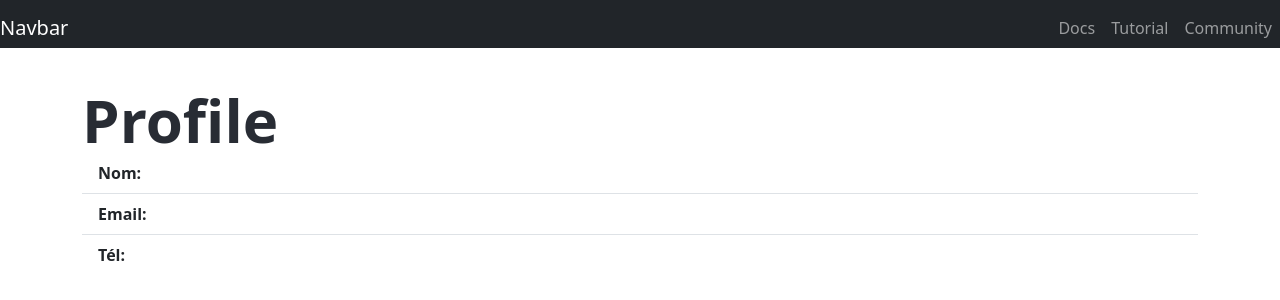
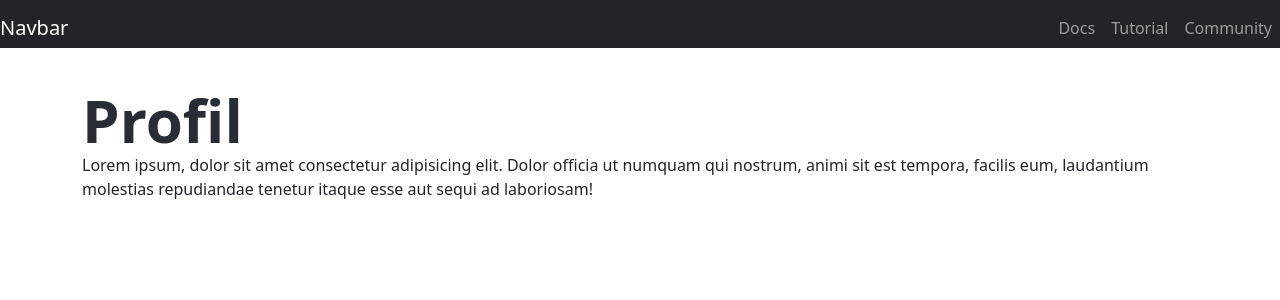
Before and after one commit to emmanuelMartin53/React-router, a React (Vite) app: page /users/noteUsers in a window 1280 px wide. Shown: the top 300 px of the page. Built offline with nearby package versions, Linux system fonts and the light colour scheme; no server answers.

Commit message:
utilisation de Outlet pour route users/profil

```diff
--- a/src/App.jsx
+++ b/src/App.jsx
@@ -6,11 +6,13 @@ import Tutorial from "./components/Tutorial";
 import Community from "./components/Community";
 import Profile from "./components/Profile";
 import ErrorPage from "./components/ErrorPage";
+import Users from "./components/Users";
 
 import Installation from "./components/Installation";
 import './App.css'
 import Hooks from "./components/Hooks";
 import Fondamentaux from "./components/Fondamentaux";
+import NoteUsers from "./components/NoteUsers";
 
 const App = () => {
 
@@ -35,6 +37,7 @@ const App = () => {
         <Routes>
           <Route path="/" element={<Navigate to="/docs" />}/>
           <Route path="/docs" element={<Docs />}>
+            <Route index element={<Installation />} />
             <Route path="installation" element={<Installation />}/>
             <Route path="fondamentaux" element={<Fondamentaux />}/>
             <Route path="hooks" element={<Hooks />}/>
@@ -45,7 +48,10 @@ const App = () => {
           }/>
            */}
           <Route path="/community" element={<Community />} />
-          <Route path="/users/:profilId" element={<Profile />}/>
+          <Route path="users" element={<Users />}>
+            <Route path=":profilId" element={<Profile />}/>
+            <Route path="noteUsers" element={<NoteUsers />}/>
+          </Route>
           <Route path="*" element={<ErrorPage />} />
         </Routes>
       </>
--- /dev/null
+++ b/src/components/NoteUsers.jsx
@@ -0,0 +1,13 @@
+
+
+const NoteUsers = () => {
+  return (
+    <p>
+      Lorem ipsum, dolor sit amet consectetur adipisicing elit.
+      Dolor officia ut numquam qui nostrum, animi sit est tempora,
+      facilis eum, laudantium molestias repudiandae tenetur itaque esse aut sequi ad laboriosam!
+    </p>
+  )
+}
+
+export default NoteUsers
--- a/src/components/Profile.jsx
+++ b/src/components/Profile.jsx
@@ -1,45 +1,15 @@
-import axios from 'axios';
-import { Component } from 'react';
-import withRouter from "./WithRouter";
+import { useParams } from "react-router-dom"
 
-class Profile extends Component {
+const Profile = () => {
 
-    state = {
-        data: {}
-    }
+  const params = useParams()
+  // console.log(params)
 
-    componentDidMount() {
-        const profilId = this.props.router.params.profilId; // depuis HOC
-
-        axios.get(`https://jsonplaceholder.typicode.com/users`)
-        .then((resp) => {
-            this.setState({
-                data: resp.data[profilId - 1] // resp.data est un tableau, l'index = profilId
-            })
-        })
-        .catch(() => {
-            console.log("Nous avons une erreur")
-        })
-    }
-
-    render() {
-
-        const { email, name, phone } = this.state.data || {};
-
-        return (
-            <div className='container mt-3'>
-                <h1>Profile</h1>
-                <ul className='list-group list-group-flush'>
-                    <li className='list-group-item'><strong>Nom:</strong> {name}</li>
-                    <li className='list-group-item'><strong>Email:</strong> {email}</li>
-                    <li className='list-group-item'><strong>Tél:</strong> {phone}</li>
-                </ul>
-            </div>
-        )
-    }
+  return (
+    <ul className='list-group list-group-flush'>
+      <li className='list-group-item'>ID utilisateur: {params.profilId}</li>
+    </ul>
+  )
 }
 
-
-const routerProfile = withRouter(Profile);
-
-export default routerProfile
+export default Profile
--- /dev/null
+++ b/src/components/Users.jsx
@@ -0,0 +1,12 @@
+import { Outlet } from "react-router-dom"
+
+const Users = () => {
+  return (
+    <div className="container mt-3">
+      <h1>Profil</h1>
+      <Outlet />
+    </div>
+  )
+}
+
+export default Users
```
